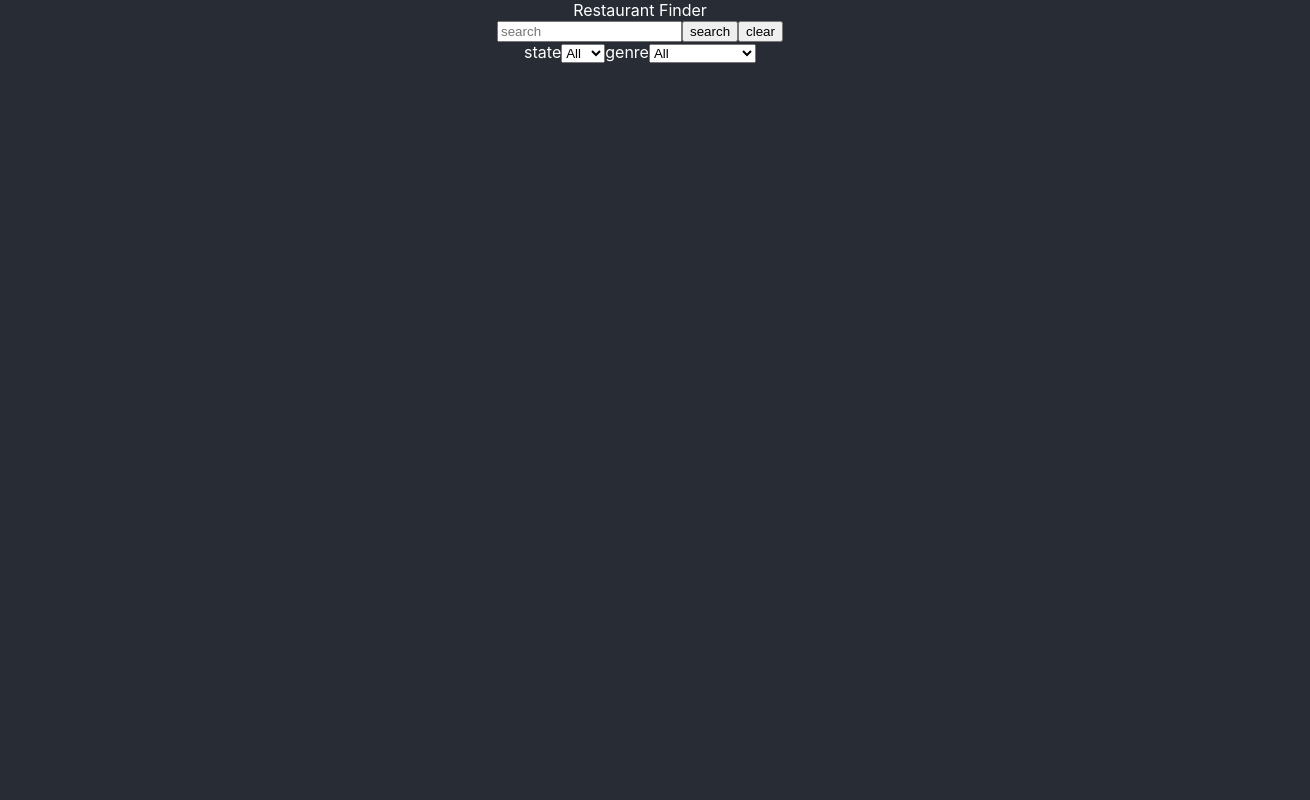
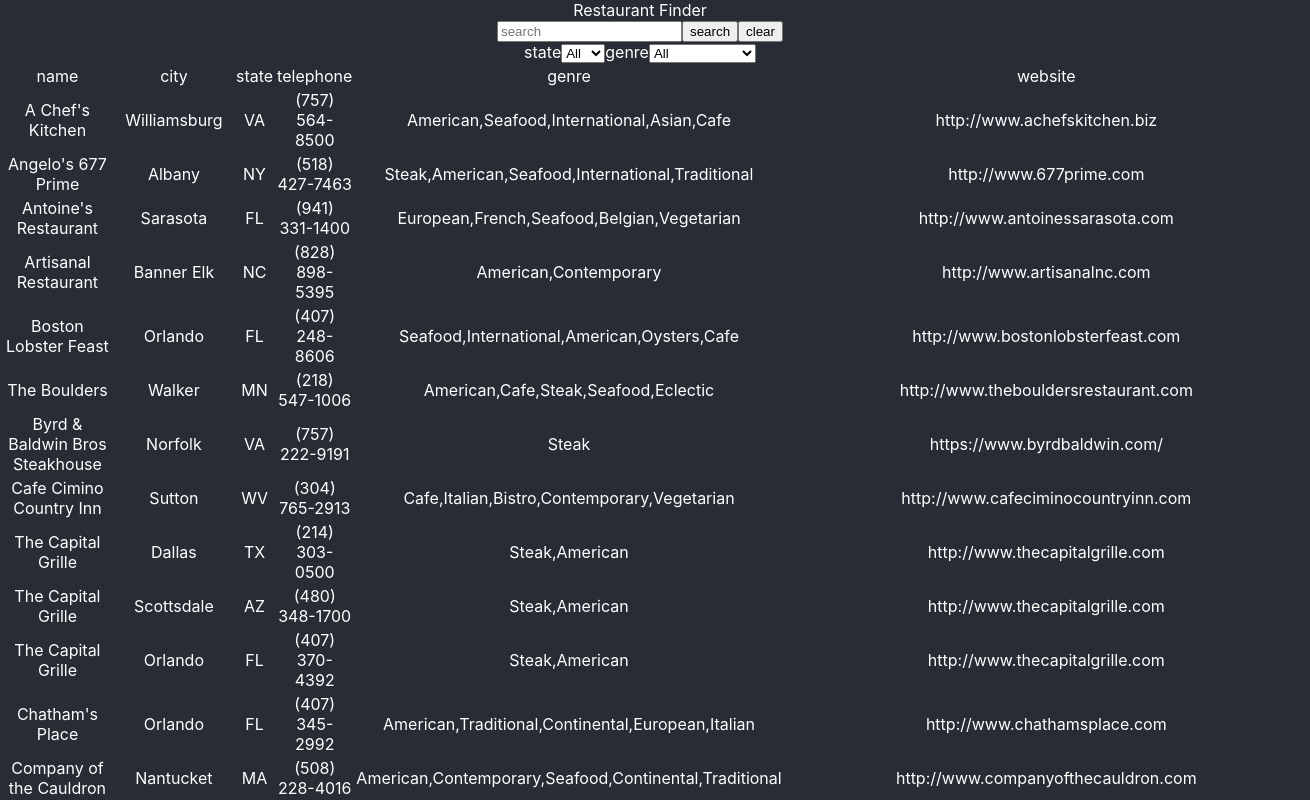
Before and after one commit to GreysonElkins/list-and-filter, a React (Create React App) app: page / in a window 1280 px wide. Shown: the top 800 px of the page, 1310 px wide, since content can reach past the window. Built offline with nearby package versions, Linux system fonts and the light colour scheme.

Commit message:
Render list after determining filter

```diff
--- a/src/components/SearchAndFilter/SearchAndFilter.tsx
+++ b/src/components/SearchAndFilter/SearchAndFilter.tsx
@@ -121,6 +121,7 @@ const SearchAndFilter: React.FC<filterProps> = ({data, columns, filterTypes}) =>
       {filterTypes &&
         filterTypes.map(filter => createFilterOptions(filter))
       }
+      {determineListItems()}
     </div>
   )
 }
```
